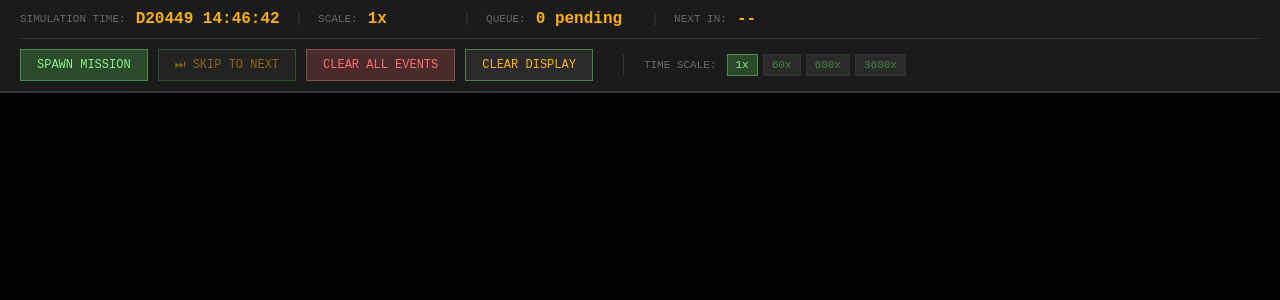
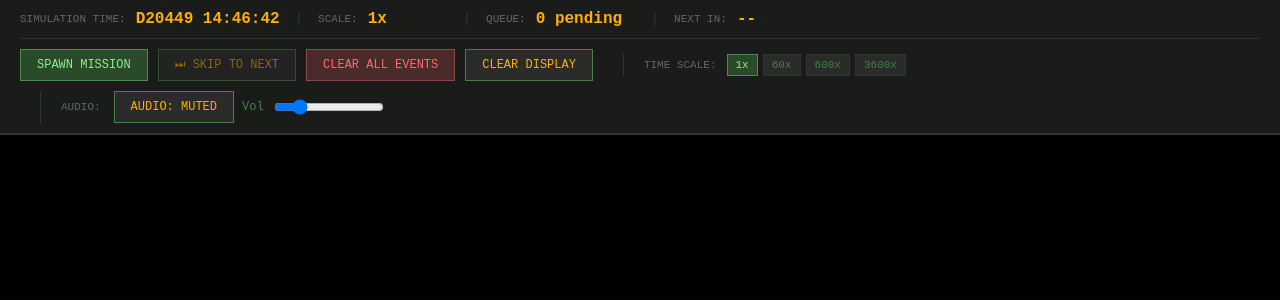
Before and after one commit to Jurph/solar, a Django app: page /events/ in a window 1280 px wide. Shown: the top 300 px of the page. Run offline with Django 4.2, Linux system fonts and the light colour scheme; data comes from the database, SQL or seed files in the repository; data that the repository does not hold is empty; parts of the project's set-up code (start-up, migrations or seed data) failed here and were passed over.

Commit message:
Sketched in basic audio pipeline for the web UI - now plays Quindar tones

```diff
--- a/mysite/universe/static/universe/css/event_scroller_wrapper.css
+++ b/mysite/universe/static/universe/css/event_scroller_wrapper.css
@@ -90,6 +90,34 @@ body {
     font-size: 11px;
     text-transform: uppercase;
     margin-right: 5px;
+}
+
+.audio-controls {
+    display: flex;
+    gap: 8px;
+    align-items: center;
+    margin-left: 20px;
+    padding-left: 20px;
+    border-left: 1px solid #333333;
+}
+
+.audio-controls span {
+    color: #666666;
+    font-size: 11px;
+    text-transform: uppercase;
+    margin-right: 5px;
+}
+
+.audio-volume {
+    display: flex;
+    align-items: center;
+    gap: 8px;
+    color: #468246;
+    font-size: 12px;
+}
+
+.audio-volume input[type="range"] {
+    width: 110px;
 }
 
 .scale-btn {
--- /dev/null
+++ b/mysite/universe/static/universe/js/audio_player.js
@@ -0,0 +1,104 @@
+/*
+Minimal audio player: fetch a WAV from the backend and play it.
+
+No synthesis logic lives here; synthesis is defined in Python and returned as a
+rendered waveform (audio/wav).
+*/
+
+(function (global) {
+  function _clamp01(x) {
+    const n = Number(x);
+    if (!Number.isFinite(n)) return 0;
+    return Math.max(0, Math.min(1, n));
+  }
+
+  class AudioPlayer {
+    constructor() {
+      this._enabled = false;
+      this._muted = true;
+      this._volume = 0.2;
+      this._audio = null;
+      this._playChain = Promise.resolve();
+    }
+
+    isEnabled() {
+      return this._enabled;
+    }
+
+    isMuted() {
+      return this._muted;
+    }
+
+    setMuted(muted) {
+      this._muted = Boolean(muted);
+    }
+
+    setVolume(volume) {
+      this._volume = _clamp01(volume);
+      if (this._audio) {
+        this._audio.volume = this._volume;
+      }
+    }
+
+    async enable() {
+      // Enable by creating an <audio> element. Playback still requires a user gesture,
+      // but calling enable() from a click handler satisfies that in practice.
+      if (!this._audio) {
+        this._audio = new Audio();
+        this._audio.volume = this._volume;
+      }
+      this._enabled = true;
+    }
+
+    enqueueWavUrl(url) {
+      if (!this._enabled || !this._audio) return Promise.resolve();
+      if (this._muted) return Promise.resolve();
+
+      this._playChain = this._playChain
+        .then(() => this._playOnce(url))
+        .catch((err) => {
+          // Don't break the chain on errors; log and continue.
+          console.error("Audio playback failed:", err);
+        });
+
+      return this._playChain;
+    }
+
+    async _playOnce(url) {
+      if (!this._enabled || !this._audio) return;
+      if (this._muted) return;
+
+      // Fetch the bytes so we can avoid cache/seek weirdness across rapid calls.
+      const resp = await fetch(url, { cache: "force-cache" });
+      if (!resp.ok) {
+        throw new Error(`Audio fetch failed: HTTP ${resp.status}`);
+      }
+      const blob = await resp.blob();
+      const objectUrl = URL.createObjectURL(blob);
+
+      try {
+        this._audio.pause();
+        this._audio.currentTime = 0;
+        this._audio.src = objectUrl;
+        await this._audio.play();
+
+        // Await completion so queued playback is sequential.
+        await new Promise((resolve) => {
+          const cleanup = () => {
+            this._audio.removeEventListener("ended", onEnded);
+            this._audio.removeEventListener("error", onError);
+            resolve();
+          };
+          const onEnded = () => cleanup();
+          const onError = () => cleanup();
+          this._audio.addEventListener("ended", onEnded, { once: true });
+          this._audio.addEventListener("error", onError, { once: true });
+        });
+      } finally {
+        URL.revokeObjectURL(objectUrl);
+      }
+    }
+  }
+
+  global.AudioPlayer = AudioPlayer;
+})(window);
--- a/mysite/universe/templates/universe/event_scroller_wrapper.html
+++ b/mysite/universe/templates/universe/event_scroller_wrapper.html
@@ -33,6 +33,14 @@
                 <button class="scale-btn" data-scale="600">600x</button>
                 <button class="scale-btn" data-scale="3600">3600x</button>
             </div>
+            <div class="audio-controls">
+                <span>Audio:</span>
+                <button id="audioEnableButton" class="control-button">Audio: Muted</button>
+                <label class="audio-volume">
+                    Vol
+                    <input id="audioVolume" type="range" min="0" max="1" step="0.01" value="0.2">
+                </label>
+            </div>
         </div>
     </div>
 
@@ -42,6 +50,7 @@
         </div>
     </div>
 
+    <script src="{% static 'universe/js/audio_player.js' %}"></script>
     <script>
         // Configuration
         const POLL_INTERVAL = 1000; // Poll for new events every 1 second
@@ -82,6 +91,87 @@
         const pendingEventsDisplay = document.getElementById('pendingEventsDisplay');
         const nextEventDisplay = document.getElementById('nextEventDisplay');
         const scaleBtns = document.querySelectorAll('.scale-btn');
+        const audioEnableButton = document.getElementById('audioEnableButton');
+        const audioVolumeInput = document.getElementById('audioVolume');
+
+        // Audio (playback only; synthesis is defined in Python and served as WAV)
+        const audioPlayer = new AudioPlayer();
+        const AUDIO_STORAGE_KEYS = {
+            volume: "events_audio_volume",
+            enabledHint: "events_audio_enabled_hint",
+            muted: "events_audio_muted",
+        };
+        const AUDIO_PRESET_URL_TEMPLATE = '{% url "audio_preset" preset="__PRESET__" %}';
+
+        function audioPresetUrl(preset) {
+            return AUDIO_PRESET_URL_TEMPLATE.replace("__PRESET__", preset);
+        }
+
+        // Restore volume preference (safe: doesn't start audio)
+        const storedVolume = window.localStorage.getItem(AUDIO_STORAGE_KEYS.volume);
+        if (storedVolume !== null) {
+            audioVolumeInput.value = storedVolume;
+        }
+        audioPlayer.setVolume(parseFloat(audioVolumeInput.value));
+
+        // Start muted by default. If user previously enabled audio, show it as "muted (saved)".
+        const savedEnabled = window.localStorage.getItem(AUDIO_STORAGE_KEYS.enabledHint) === "1";
+        const savedMuted = window.localStorage.getItem(AUDIO_STORAGE_KEYS.muted) !== "0";
+        audioPlayer.setMuted(savedMuted);
+        audioEnableButton.textContent = savedEnabled
+            ? (savedMuted ? "Audio: Muted (saved)" : "Audio: Live")
+            : "Audio: Muted";
+
+        audioVolumeInput.addEventListener("input", () => {
+            const v = parseFloat(audioVolumeInput.value);
+            audioPlayer.setVolume(v);
+            window.localStorage.setItem(AUDIO_STORAGE_KEYS.volume, audioVolumeInput.value);
+        });
+
+        audioEnableButton.addEventListener("click", async () => {
+            audioEnableButton.disabled = true;
+            try {
+                // One-click "play/unmute" approach:
+                // - First click creates the audio element (enables playback path)
+                // - Then toggles muted/live
+                if (!audioPlayer.isEnabled()) {
+                    await audioPlayer.enable();
+                    window.localStorage.setItem(AUDIO_STORAGE_KEYS.enabledHint, "1");
+                }
+
+                const nowMuted = !audioPlayer.isMuted();
+                audioPlayer.setMuted(nowMuted);
+                window.localStorage.setItem(AUDIO_STORAGE_KEYS.muted, nowMuted ? "1" : "0");
+                audioEnableButton.textContent = nowMuted ? "Audio: Muted" : "Audio: Live";
+
+                // On unmute, play a short confirmation tone to satisfy autoplay policies.
+                if (!nowMuted) {
+                    audioPlayer.enqueueWavUrl(audioPresetUrl("quindar_start"));
+                }
+            } catch (error) {
+                console.error("Failed to enable audio:", error);
+                alert(`Failed to enable audio: ${error?.message || error}`);
+                audioEnableButton.textContent = "Audio: Muted";
+            } finally {
+                audioEnableButton.disabled = false;
+            }
+        });
+
+        /**
+         * Enqueue audio actions for a given trigger from an event's audio_plan.
+         */
+        function enqueueAudioForTrigger(event, trigger, useFastMode) {
+            if (useFastMode) return;
+            if (!audioPlayer.isEnabled() || audioPlayer.isMuted()) return;
+            if (!event || !Array.isArray(event.audio_plan)) return;
+
+            for (const action of event.audio_plan) {
+                if (!action || action.trigger !== trigger) continue;
+                if (action.preset) {
+                    audioPlayer.enqueueWavUrl(audioPresetUrl(action.preset));
+                }
+            }
+        }
 
         /**
          * Format timestamp as HH:MM:SS (relative to an epoch)
@@ -243,7 +333,13 @@
                 catchUpComplete = true;
             }
 
+            // Quindar "start of transmission" tone
+            // Avoid beeping during catch-up (historical fast scroll) to prevent audio spam.
+            enqueueAudioForTrigger(event, "event_start", useFastMode);
+
             typeEventLine(event, () => {
+                // Quindar "end of transmission" tone (still a generic sine_beep)
+                enqueueAudioForTrigger(event, "event_end", useFastMode);
                 // This event is done, process the next one
                 isTyping = false;
                 // In fast mode, add a tiny delay between lines for visual effect
--- a/mysite/universe/views/events.py
+++ b/mysite/universe/views/events.py
@@ -21,6 +21,7 @@ from django.views.decorators.csrf import csrf_exempt
 from django.views.decorators.http import require_http_methods
 
 from mysite.universe.models.event import DialogueEventLog
+from mysite.universe.services.audio_plans import build_audio_plan_for_dialogue_event
 
 logger = logging.getLogger(__name__)
 
@@ -88,7 +89,9 @@ def event_feed(request):
             'id': event.id,
             'timestamp': event.timestamp,
             'actor_name': event.actor_name,
-            'text': event.text
+            'text': event.text,
+            # Python-defined audio plan (client just queues & plays waveforms)
+            'audio_plan': build_audio_plan_for_dialogue_event(event),
         }
         for event in queryset
     ]
--- a/mysite/urls.py
+++ b/mysite/urls.py
@@ -31,4 +31,6 @@ urlpatterns = [
     path("api/simulation/status/", views.get_simulation_status, name="simulation_status"),
     # API endpoint to skip to next event:
     path("api/simulation/skip-to-next/", views.skip_to_next_event, name="skip_to_next_event"),
+    # API endpoint for audio clip presets (WAV):
+    path("api/audio/preset/<str:preset>/", views.audio_preset, name="audio_preset"),
 ] + static(settings.STATIC_URL, document_root=settings.STATIC_ROOT)
```
Also changed, not shown: docs/TODO.md (+2 -1 lines), mysite/universe/services/audio_plans.py (added, +34 -0 lines), mysite/universe/services/audio_synth.py (added, +220 -0 lines), mysite/universe/views/__init__.py (+7 -0 lines), mysite/universe/views/audio.py (+39 -2 lines), vibes/5EicSM.png (added), vibes/QE0IBY.png (added), vibes/sparkling pixel art.webp (added), 1 other file.
